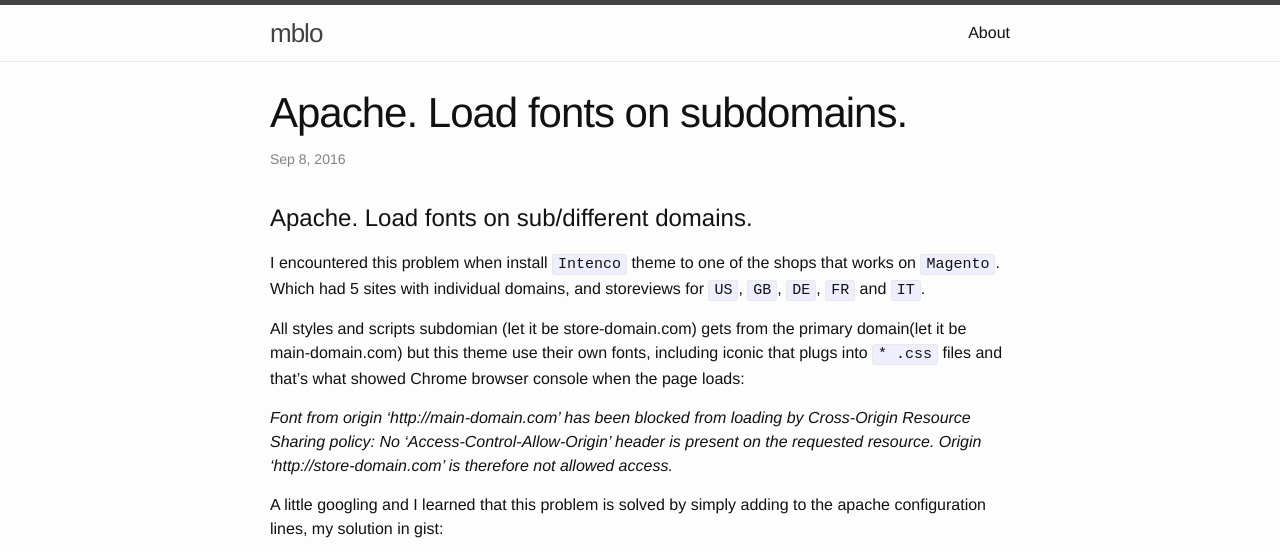
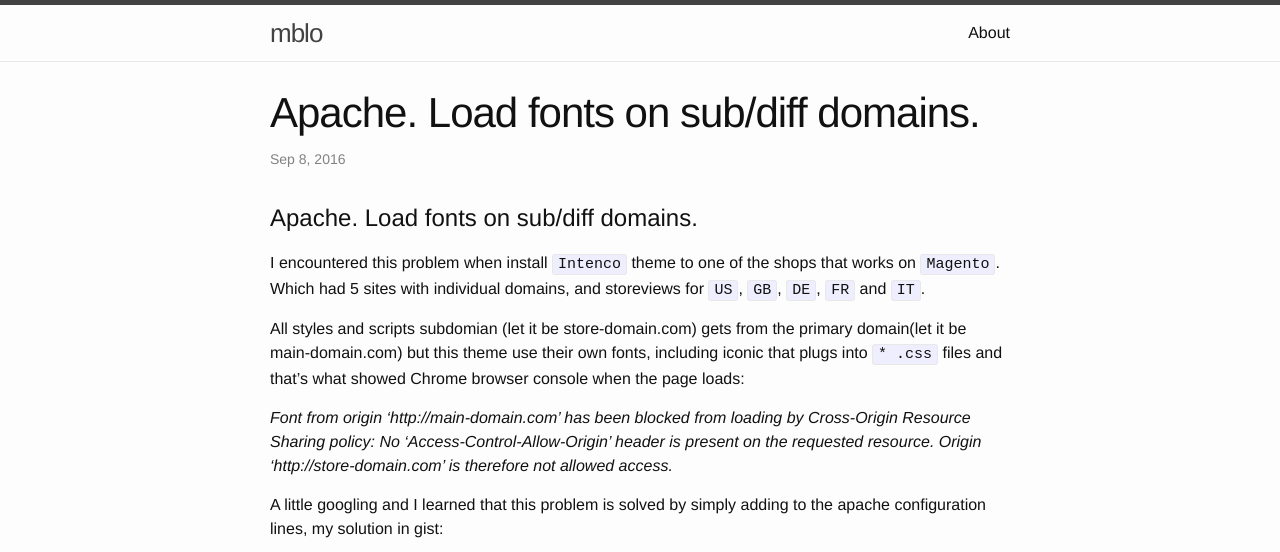
Before and after one commit to evgv/evgv.github.io, a Jekyll site: the page built from _posts/2016-09-08-apache-load-fonts-on-subdomains.markdown, in a window 1280 px wide, cut to the strip 0-552 px from the top of the page. Built offline with Jekyll 4.4.1, drawn with Linux system fonts in a browser that asks for light colours; comment, search, counter and statistics services are not loaded.

Commit message:
Update 2016-09-08-apache-load-fonts-on-subdomains.markdown

```diff
--- a/_posts/2016-09-08-apache-load-fonts-on-subdomains.markdown
+++ b/_posts/2016-09-08-apache-load-fonts-on-subdomains.markdown
@@ -1,10 +1,10 @@
 ---
 layout: post
-title:  "Apache. Load fonts on subdomains."
+title:  "Apache. Load fonts on sub/diff domains."
 date:   2016-09-08
 categories: [apache, htaccess, fonts, cross-domain]
 ---
-# Apache. Load fonts on sub/different domains.
+# Apache. Load fonts on sub/diff domains.
 
 I encountered this problem when install `Intenco` theme to one of the shops that works on `Magento`.
 Which had 5 sites with individual domains, and storeviews for `US`, `GB`, `DE`, `FR` and `IT`.
```
